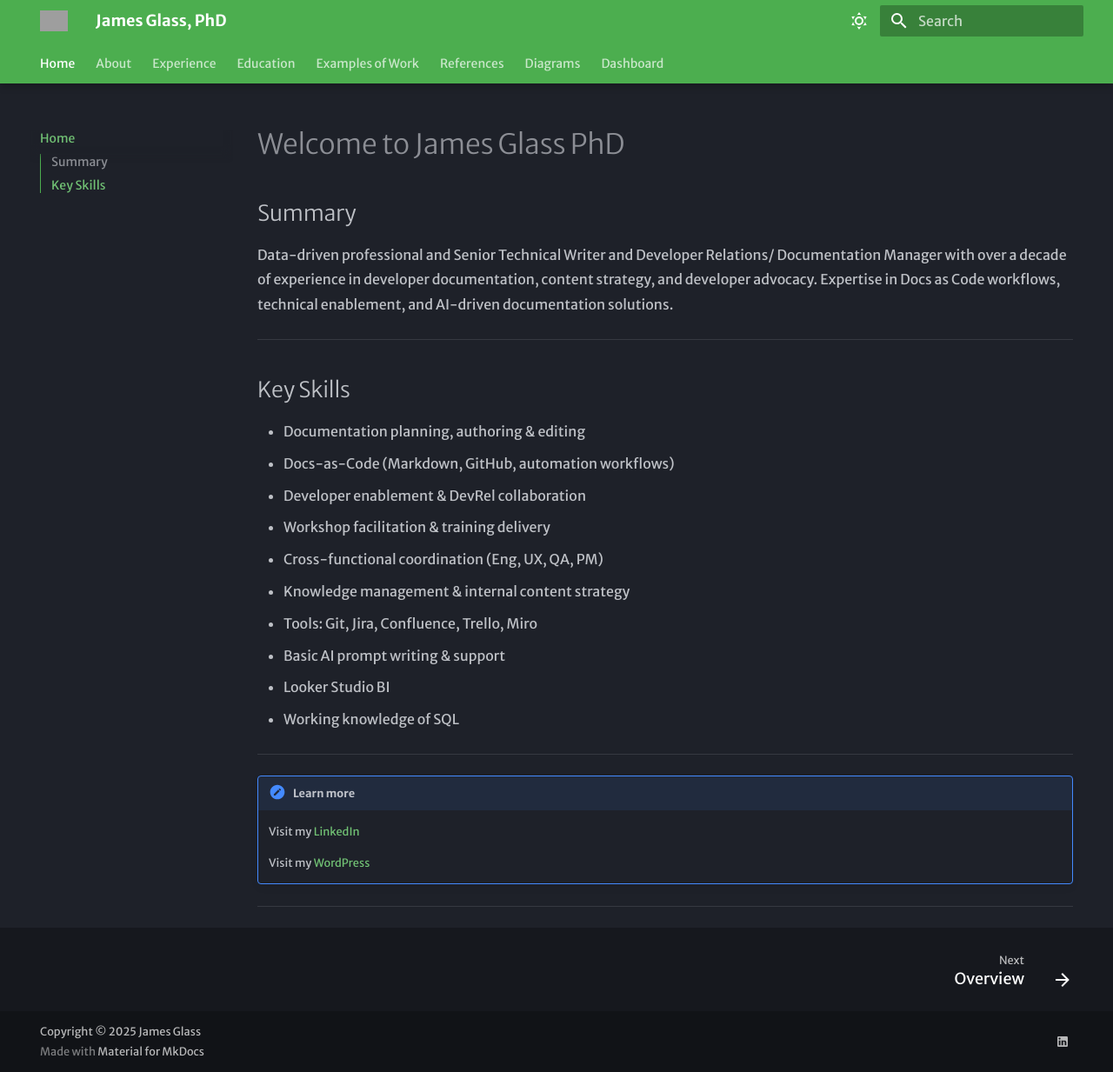
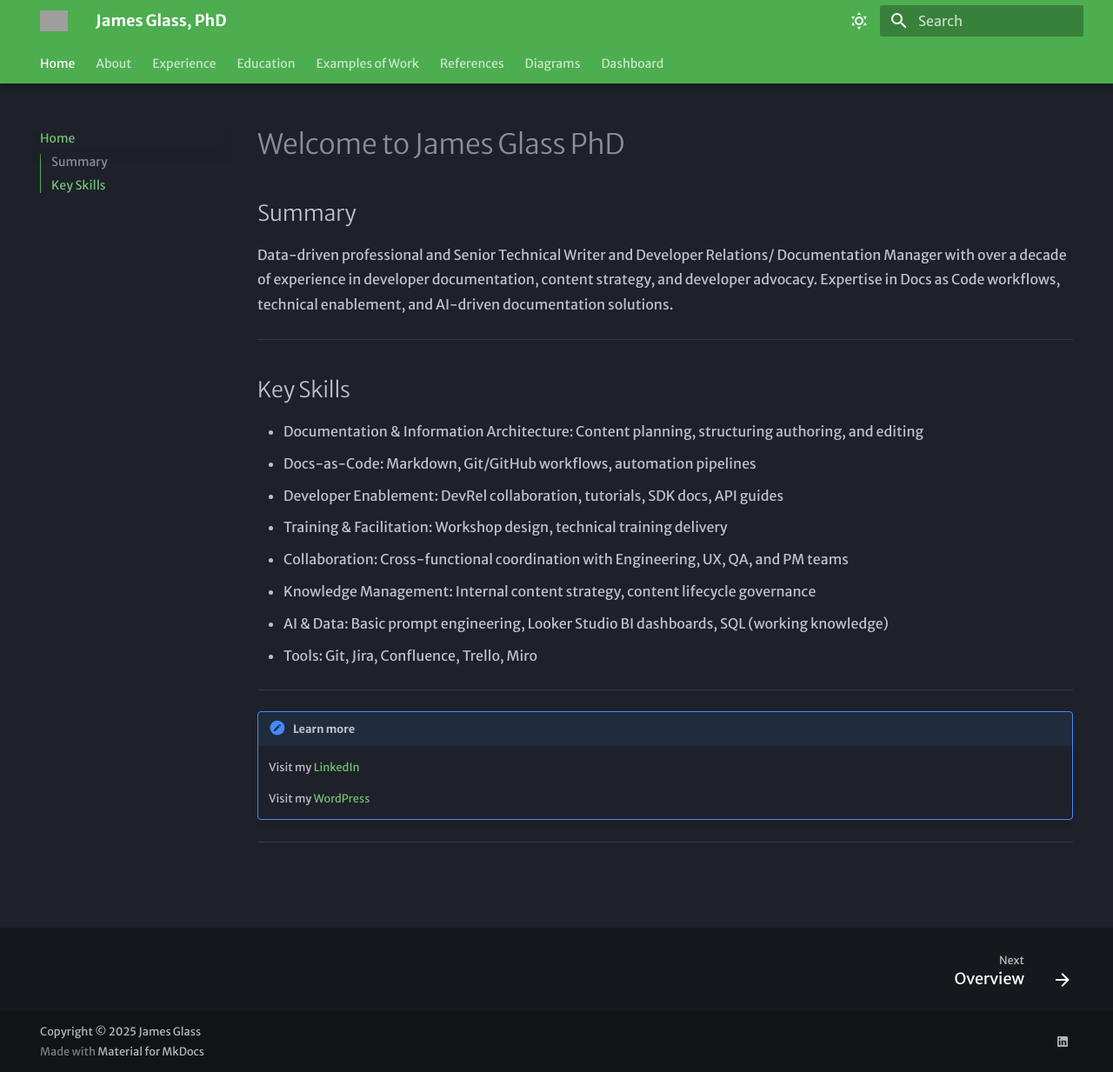
Before and after one commit to james-glass1999/MKDocs-James-Glass-PhD, an MkDocs documentation site: the page built from docs/index.md, in a window 1280 px wide and 1233 px high. Shown: the whole window at 87% size. Built offline with MkDocs 1.6.1 and Material for MkDocs 9.7.7, drawn with Linux system fonts in a browser that asks for light colours; grey boxes are pictures that could not be loaded.

Commit message:
updated skills

```diff
--- a/docs/index.md
+++ b/docs/index.md
@@ -6,16 +6,14 @@ Data-driven professional and Senior Technical Writer and Developer Relations/ Do
 ---
 
 ## Key Skills
-- Documentation planning, authoring & editing
-- Docs-as-Code (Markdown, GitHub, automation workflows)
-- Developer enablement & DevRel collaboration
-- Workshop facilitation & training delivery
-- Cross-functional coordination (Eng, UX, QA, PM)
-- Knowledge management & internal content strategy
+- Documentation & Information Architecture: Content planning, structuring authoring, and editing
+- Docs-as-Code: Markdown, Git/GitHub workflows, automation pipelines
+- Developer Enablement: DevRel collaboration, tutorials, SDK docs, API guides
+- Training & Facilitation: Workshop design, technical training delivery
+- Collaboration: Cross-functional coordination with Engineering, UX, QA, and PM teams
+- Knowledge Management: Internal content strategy, content lifecycle governance
+- AI & Data: Basic prompt engineering, Looker Studio BI dashboards, SQL (working knowledge)
 - Tools: Git, Jira, Confluence, Trello, Miro
-- Basic AI prompt writing & support
-- Looker Studio BI
-- Working knowledge of SQL
 
 
 
```
Also changed, not shown: docs/about/overview.md (+2 -0 lines).
